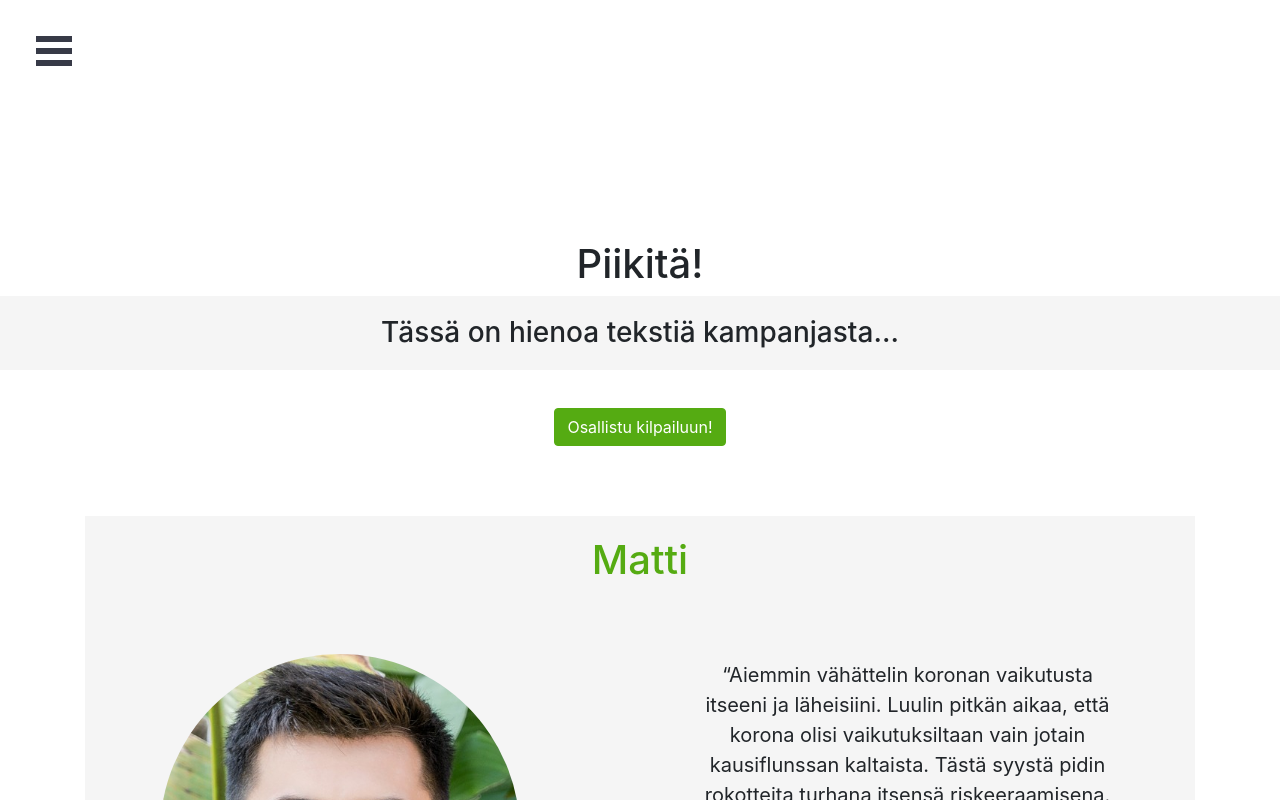
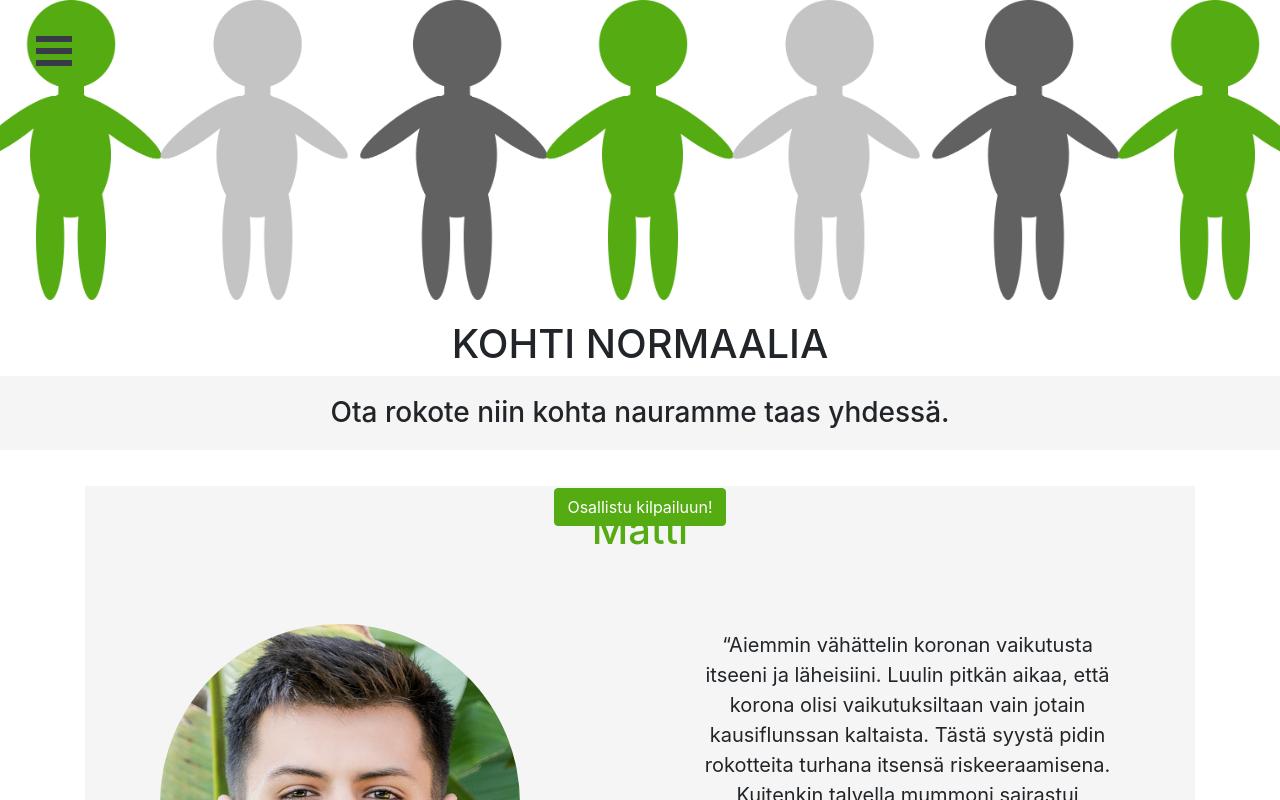
Before and after one commit to pnupu/vdm-sivut, a React (Create React App) app: page /Stories in a window 1280 px wide. Shown: the top 800 px of the page. Built offline with nearby package versions, Linux system fonts and the light colour scheme.

Commit message:
added services

```diff
--- a/package.json
+++ b/package.json
@@ -6,6 +6,7 @@
     "@testing-library/jest-dom": "^5.12.0",
     "@testing-library/react": "^11.2.6",
     "@testing-library/user-event": "^12.8.3",
+    "axios": "^0.21.1",
     "react": "^17.0.2",
     "react-bootstrap": "^1.5.2",
     "react-burger-menu": "^3.0.6",
--- a/public/index.html
+++ b/public/index.html
@@ -30,7 +30,7 @@
       work correctly both with client-side routing and a non-root public URL.
       Learn how to configure a non-root public URL by running `npm run build`.
     -->
-    <title>React App</title>
+    <title>Kohti normaalia</title>
   </head>
   <body>
     <noscript>You need to enable JavaScript to run this app.</noscript>
--- a/src/App.css
+++ b/src/App.css
@@ -25,14 +25,23 @@ body {
 
 .Frontpage{
   position: relative;
-  padding-top: 30vh;
+  margin-top: 30vh;
   align-items: center;
 
 
 }
+.page {
+  padding-top: 80px;
+  background-image: url("./assets/Logo.png");
+  padding:0;
+  background-position: center;
+  background-repeat: repeat-x;
+  background-size: contain;
+  height: 300px;
 
+}
 .about{
-  padding-top: 30vh;
+  margin-top: 30vh;
   text-align: center;
   min-height: 80vh;
   padding-left: 50px;
@@ -47,7 +56,7 @@ body {
 }
 
 .stories{
-  padding-top: 30vh;
+  margin-top: 30vh;
   text-align: center;
   min-height: 80vh;
 }
@@ -58,12 +67,8 @@ body {
 
 .Articles{
   position: relative;
-  padding-top: 30vh;
+  margin-top: 30vh;
   align-items: center;
-}
-
-.button {
-  margin-top: 30px;
 }
 
 .row {
@@ -78,7 +83,8 @@ body {
   text-align: center;
   position: relative;
   padding-bottom: 5vh;
-  top: 30vh;
+  top: 40vh;
+  margin-bottom: 50px;
 }
 .background-text h3 {
   padding: 20px;
@@ -91,10 +97,10 @@ body {
 
 .memeform {
   position: relative;
-  padding-top: 30vh;
-  align-items: center;}
-.memeform-title {
+  margin-top: 30vh;
+  align-items: center;
 }
+
 
 
 footer {
@@ -136,13 +142,29 @@ footer p {
 }
 
 .button {
+  margin-top: 30px;
   background-color: #55AB12;
   border-color: #55AB12;
 }
 
 .button:hover {
   background-color: #407915;
-  border-color: #407915;
+  border-color: #42761a;
+  box-shadow: 0px 1px 4px rgba(0, 0, 0, 0.5);
+
+}
+
+.submit-button {
+  background-color: #55AB12;
+  border-color: #55AB12;
+  margin-bottom: 10px;
+}
+
+.submit-button:hover {
+  background-color: #407915;
+  border-color: #42761a;
+  box-shadow: 0px 1px 4px rgba(0, 0, 0, 0.5);
+
 }
 
 .article{
@@ -305,6 +327,7 @@ Note: Beware of modifying this element as it can break the animations - you shou
 
 /* General sidebar styles */
 .bm-menu {
+
   background: #373a47;
   padding: 2.5em 1.5em 0;
   font-size: 1.15em;
--- a/src/App.js
+++ b/src/App.js
@@ -8,6 +8,7 @@ import './App.css'
 import { slide as Menu } from 'react-burger-menu'
 import Memeform from './components/Memeform'
 import {Button} from 'react-bootstrap'
+import memeService from './services/memeService'
 
 const App = () => {
   const footer  = `Ryhmä 12 @${new Date().getFullYear()}`
@@ -15,9 +16,9 @@ const App = () => {
   const Header = () => {
     return (
         <div className="background-text">
-          <h1>Piikitä!</h1>
+          <h1>KOHTI NORMAALIA</h1>
           <h3>
-            Tässä on hienoa tekstiä kampanjasta...
+            Ota rokote niin kohta nauramme taas yhdessä.
           </h3>
           <Button href="/Memeform" className="button">
                 Osallistu kilpailuun!
@@ -40,7 +41,7 @@ const App = () => {
   return (
   <div className="page">
 
-  <Burger/>
+      <Burger/>
       <Header/>
       <Switch>
         <Route path="/Stories">
--- a/src/components/Memeform.js
+++ b/src/components/Memeform.js
@@ -43,7 +43,7 @@ const Memeform = (props) => {
             <Form.Group>
                 <Form.File id="exampleFormControlFile1" label="Meemi:" />
             </Form.Group>
-            <Button type="submit" className="mb-2">
+            <Button type="submit" className="submit-button">
                 Lähetä
             </Button>
         </Form>
--- /dev/null
+++ b/src/services/memeService.js
@@ -0,0 +1,42 @@
+import axios from 'axios'
+const baseUrl = '/api/memes'
+let token = null
+
+const setToken = newToken => {
+  token = `bearer ${newToken}`
+}
+const getAll = () => {
+  const request = axios.get(baseUrl)
+  return request.then(response => response.data)
+}
+
+const put = async newObject => {
+  const config = {
+    headers: { Authorization: token }
+  }
+
+  const response = await axios.post(baseUrl, newObject, config)
+  return response.data
+}
+
+const update = async updatedObject => {
+  const config = {
+    headers: { Authorization: token }
+  }
+  const url = baseUrl + '/' + updatedObject.id
+  const response = await axios.put(url, updatedObject, config)
+  return response.data
+}
+
+const remove = async deletedId => {
+  const config = {
+    headers: { Authorization: token }
+  }
+
+  const url = baseUrl + '/' + deletedId
+  console.log(url)
+  const response = await axios.delete(url, config)
+  return response.data
+}
+
+export default { getAll , setToken, put , update, remove }
```
Also changed, not shown: src/assets/Logo.png (added), 1 other file (tests, documents, lock files or other folders).
